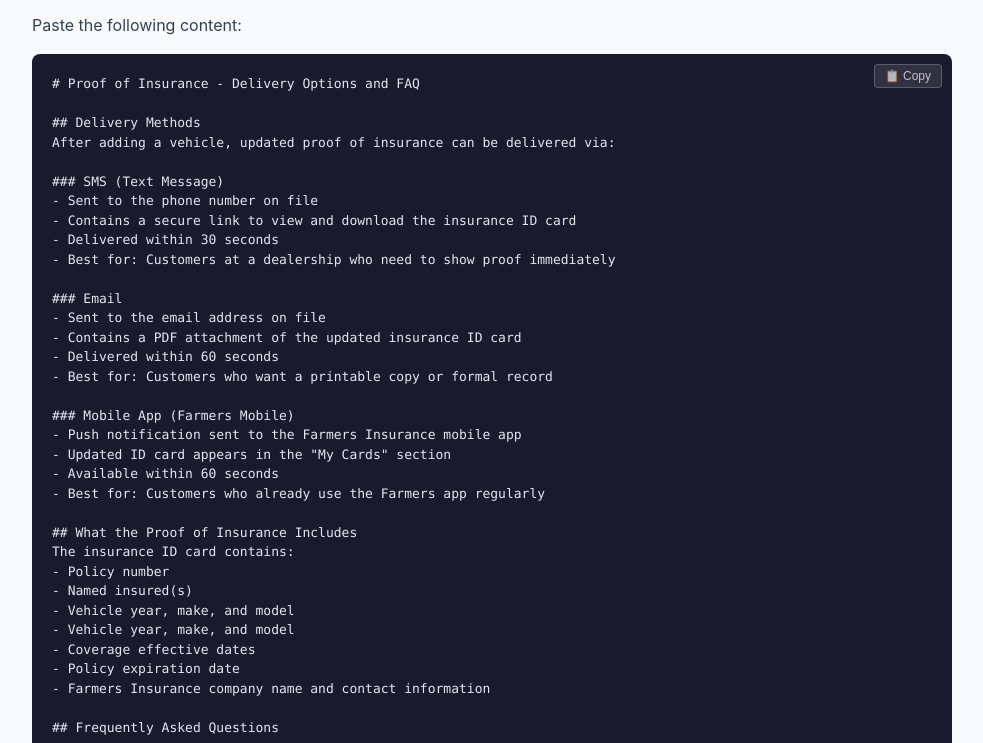
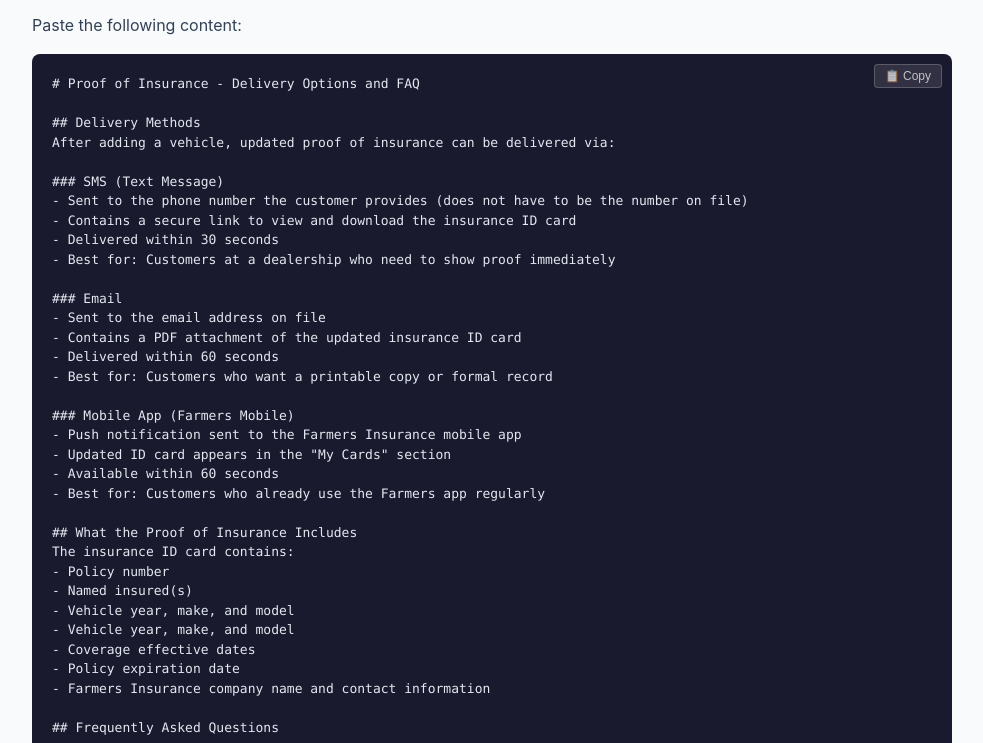
Before and after one commit to villarrealed/farmers-webex-ai-lab-guide, a plain HTML site: page participant-guide.html in a window 1280 px wide. Shown: the part 8977-9720 px from the top of the page, without its empty margins (288-1271 px from the left). Drawn offline with Linux system fonts and the light colour scheme.

Commit message:
Fix knowledge base article contradicting SMS phone number flexibility
The 'Proof of Insurance' knowledge article said SMS could ONLY be sent
to the phone number on file, overriding the agent instructions that
tell the AI to ask for a customer-provided number. Updated the article
to match: customers can provide any phone number for SMS delivery.

```diff
--- a/participant-guide.html
+++ b/participant-guide.html
@@ -837,7 +837,7 @@
 After adding a vehicle, updated proof of insurance can be delivered via:
 
 ### SMS (Text Message)
-- Sent to the phone number on file
+- Sent to the phone number the customer provides (does not have to be the number on file)
 - Contains a secure link to view and download the insurance ID card
 - Delivered within 30 seconds
 - Best for: Customers at a dealership who need to show proof immediately
@@ -870,10 +870,10 @@
 Yes. All 50 states accept digital proof of insurance displayed on a phone screen.
 
 ### Can I get proof sent to a different phone number or email?
-For security purposes, proof of insurance can only be sent to the phone number or email address already on file. To update contact information, please speak with a licensed agent during business hours.
+Yes! For SMS delivery, you can provide any phone number you'd like the text sent to — it does not need to match the number on file. Just tell the agent the number you want to use. For email, proof is sent to the email address on file.
 
 ### What if I don't receive it?
-- SMS: Check that your phone number on file is current. Messages may be delayed by carrier.
+- SMS: Check that you provided the correct phone number. Messages may be delayed by carrier.
 - Email: Check your spam/junk folder. The sender is noreply@farmers.com.
 - App: Ensure you have the latest version of the Farmers app and notifications enabled.
 
```
